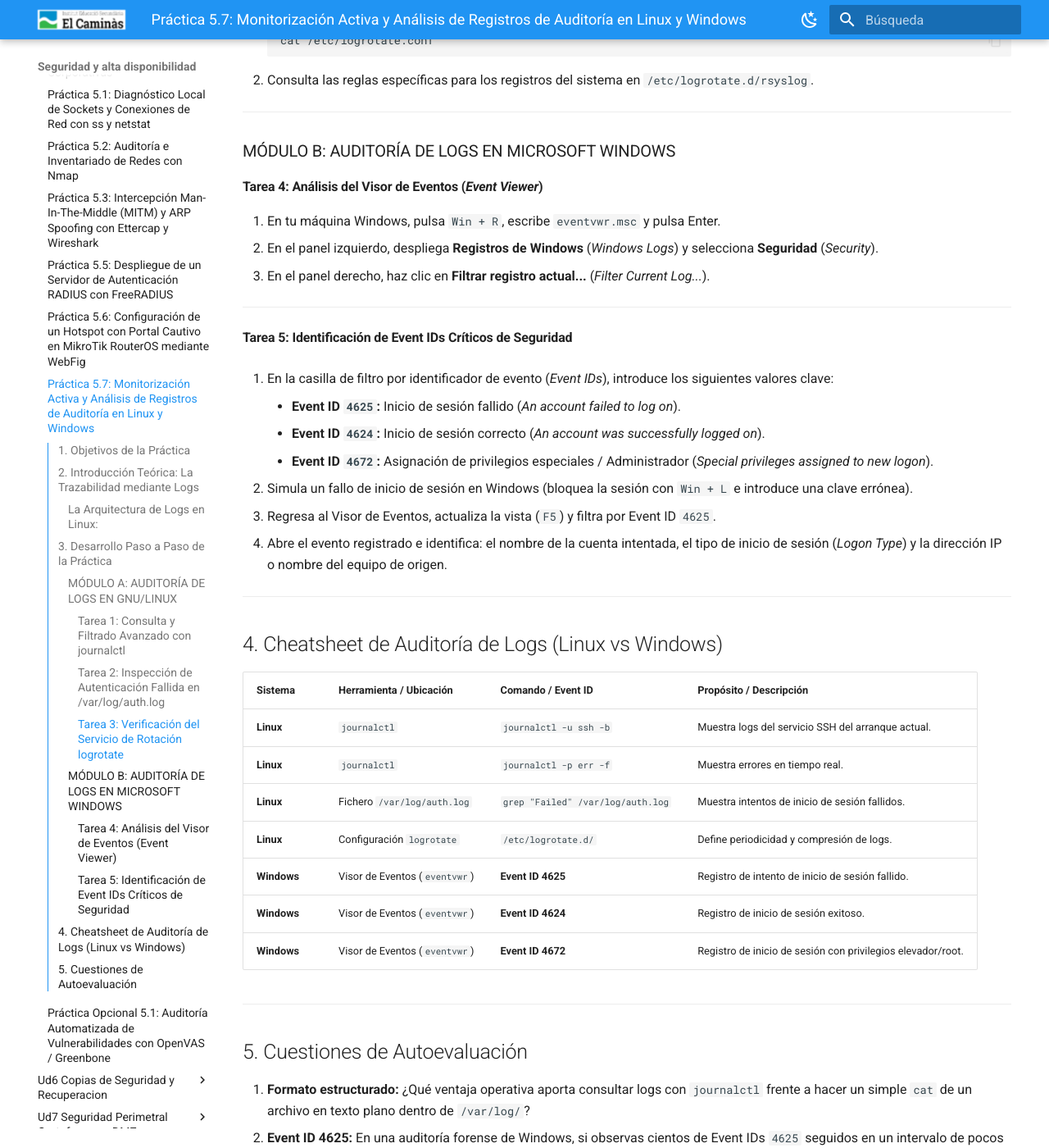
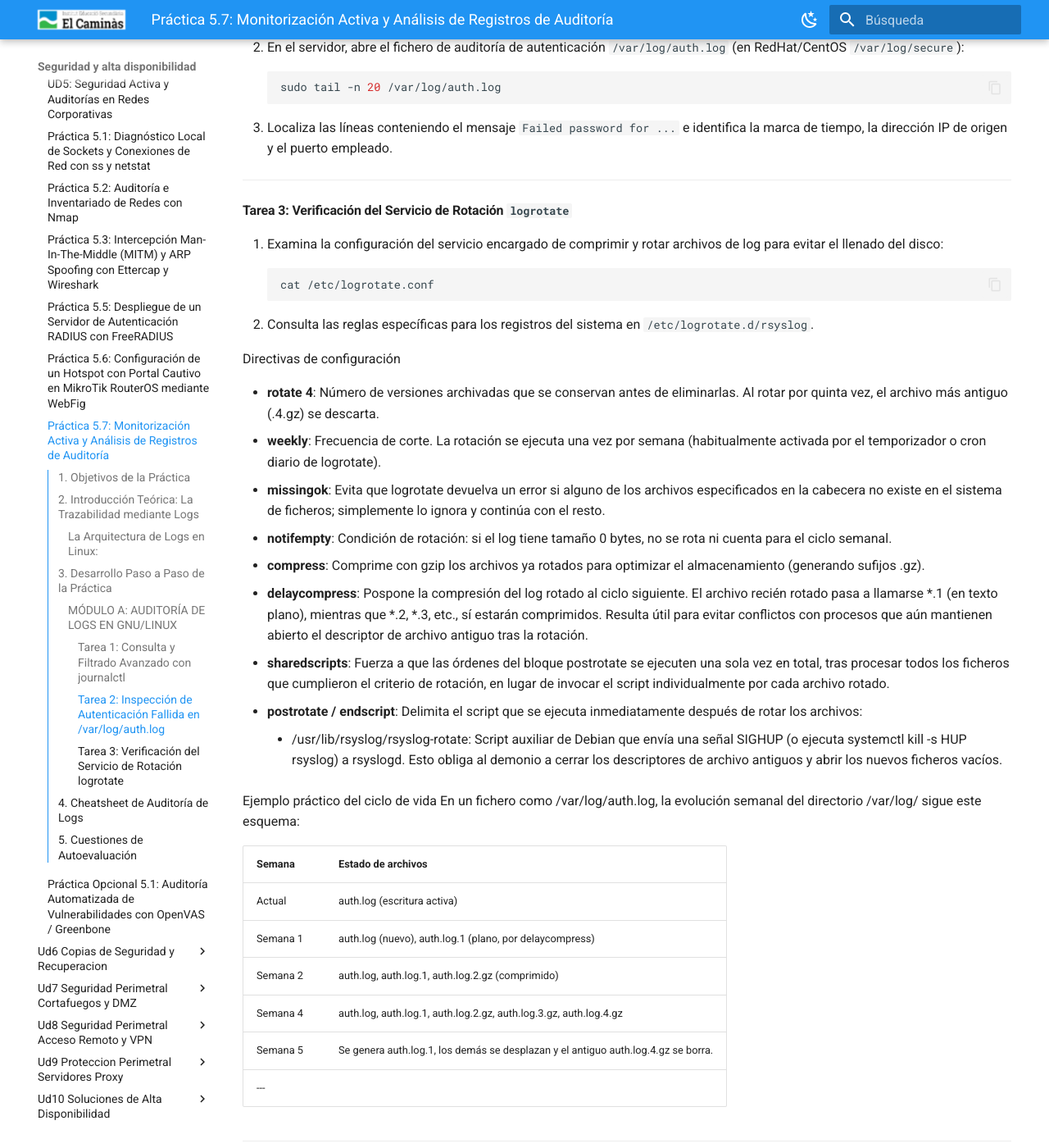
Before and after one commit to jmunozji/SAD, an MkDocs documentation site: the page built from docs/Ud5 Seguridad Activa y Auditorias/P5_7_monitorizacion_logs.md, in a window 1280 px wide and 1400 px high, scrolled down 2525 px. Shown: the whole window at 82% size. Built offline with MkDocs 1.6.1 and Material for MkDocs 9.7.7, drawn with Linux system fonts in a browser that asks for light colours; some of the changed text lies outside the part shown.

Commit message:
Revisada práctica P5_7

````diff
--- a/docs/Ud5 Seguridad Activa y Auditorias/P5_7_monitorizacion_logs.md
+++ b/docs/Ud5 Seguridad Activa y Auditorias/P5_7_monitorizacion_logs.md
@@ -1,9 +1,9 @@
-# Práctica 5.7: Monitorización Activa y Análisis de Registros de Auditoría en Linux y Windows
+# Práctica 5.7: Monitorización Activa y Análisis de Registros de Auditoría
 
 !!! note "Datos de la Práctica"
     * **Módulo:** Seguridad y Alta Disponibilidad (SAD - 0378)
     * **Unidad Didáctica:** UD5 - Seguridad Activa y Auditorías en Redes Corporativas
-    * **Requisitos:** Una máquina virtual Linux (Debian o Ubuntu) con `systemd-journald` y `rsyslog`, y una máquina Windows (Windows 10/11 o Windows Server) con acceso al Visor de Eventos (*Event Viewer*). Privilegios de administración (`sudo` / Administrador).
+    * **Requisitos:** Una máquina virtual Linux (Debian o Ubuntu) con `systemd-journald` y `rsyslog`. Privilegios de administración (`sudo` / Administrador).
 
 ---
 
@@ -71,6 +71,19 @@
 
 #### Tarea 2: Inspección de Autenticación Fallida en `/var/log/auth.log`
 
+En las versiones recientes de Debian (a partir de Debian 12 "Bookworm"), el paquete rsyslog ya no viene instalado por defecto. Como consecuencia, el demonio tradicional de syslog no está corriendo y los registros estándar en texto plano como /var/log/auth.log o /var/log/syslog no se generan.
+
+Debian delega ahora la gestión de registros íntegramente en el journal binario de systemd-journald.
+
+Si necesitas que /var/log/auth.log exista físicamente (por ejemplo, para herramientas legacy, parsers o integraciones específicas de monitorización como ciertos agentes SIEM o Fail2ban configurados para leer ficheros planos), basta con instalar rsyslog:
+
+```Bash
+sudo apt update && sudo apt install rsyslog
+sudo systemctl enable --now rsyslog
+```
+
+Una vez iniciado el servicio, rsyslog leerá del socket de systemd-journald y volverá a poblar /var/log/auth.log en tiempo real.
+
 1. En una segunda terminal o desde otra máquina, intenta conectar por SSH a tu equipo escribiendo una contraseña errónea dos o tres veces:
    ```bash
    ssh usuario_falso@IP_DEL_SERVIDOR
@@ -91,33 +104,33 @@
    ```
 2. Consulta las reglas específicas para los registros del sistema en `/etc/logrotate.d/rsyslog`.
 
+Directivas de configuración
+
+* **rotate 4**: Número de versiones archivadas que se conservan antes de eliminarlas. Al rotar por quinta vez, el archivo más antiguo (.4.gz) se descarta.
+* **weekly**: Frecuencia de corte. La rotación se ejecuta una vez por semana (habitualmente activada por el temporizador o cron diario de logrotate).
+* **missingok**: Evita que logrotate devuelva un error si alguno de los archivos especificados en la cabecera no existe en el sistema de ficheros; simplemente lo ignora y continúa con el resto.
+* **notifempty**: Condición de rotación: si el log tiene tamaño 0 bytes, no se rota ni cuenta para el ciclo semanal.
+* **compress**: Comprime con gzip los archivos ya rotados para optimizar el almacenamiento (generando sufijos .gz).
+* **delaycompress**: Pospone la compresión del log rotado al ciclo siguiente. El archivo recién rotado pasa a llamarse *.1 (en texto plano), mientras que *.2, *.3, etc., sí estarán comprimidos. Resulta útil para evitar conflictos con procesos que aún mantienen abierto el descriptor de archivo antiguo tras la rotación.
+* **sharedscripts**: Fuerza a que las órdenes del bloque postrotate se ejecuten una sola vez en total, tras procesar todos los ficheros que cumplieron el criterio de rotación, en lugar de invocar el script individualmente por cada archivo rotado.
+* **postrotate / endscript**: Delimita el script que se ejecuta inmediatamente después de rotar los archivos:
+    * /usr/lib/rsyslog/rsyslog-rotate: Script auxiliar de Debian que envía una señal SIGHUP (o ejecuta systemctl kill -s HUP rsyslog) a rsyslogd. Esto obliga al demonio a cerrar los descriptores de archivo antiguos y abrir los nuevos ficheros vacíos.
+
+Ejemplo práctico del ciclo de vida
+En un fichero como /var/log/auth.log, la evolución semanal del directorio /var/log/ sigue este esquema:
+
+| Semana	| Estado de archivos |
+| --- | --- |
+| Actual	| auth.log (escritura activa) |
+| Semana 1	| auth.log (nuevo), auth.log.1 (plano, por delaycompress) |
+| Semana 2	| auth.log, auth.log.1, auth.log.2.gz (comprimido) |
+| Semana 4	| auth.log, auth.log.1, auth.log.2.gz, auth.log.3.gz, auth.log.4.gz |
+| Semana 5	| Se genera auth.log.1, los demás se desplazan y el antiguo auth.log.4.gz se borra. |
 ---
-
-### MÓDULO B: AUDITORÍA DE LOGS EN MICROSOFT WINDOWS
-
-#### Tarea 4: Análisis del Visor de Eventos (*Event Viewer*)
-
-1. En tu máquina Windows, pulsa `Win + R`, escribe `eventvwr.msc` y pulsa Enter.
-2. En el panel izquierdo, despliega **Registros de Windows** (*Windows Logs*) y selecciona **Seguridad** (*Security*).
-3. En el panel derecho, haz clic en **Filtrar registro actual...** (*Filter Current Log...*).
 
 ---
 
-#### Tarea 5: Identificación de Event IDs Críticos de Seguridad
-
-1. En la casilla de filtro por identificador de evento (*Event IDs*), introduce los siguientes valores clave:
-
-    * **Event ID `4625`:** Inicio de sesión fallido (*An account failed to log on*).
-    * **Event ID `4624`:** Inicio de sesión correcto (*An account was successfully logged on*).
-    * **Event ID `4672`:** Asignación de privilegios especiales / Administrador (*Special privileges assigned to new logon*).
-
-2. Simula un fallo de inicio de sesión en Windows (bloquea la sesión con `Win + L` e introduce una clave errónea).
-3. Regresa al Visor de Eventos, actualiza la vista (`F5`) y filtra por Event ID `4625`.
-4. Abre el evento registrado e identifica: el nombre de la cuenta intentada, el tipo de inicio de sesión (*Logon Type*) y la dirección IP o nombre del equipo de origen.
-
----
-
-## 4. Cheatsheet de Auditoría de Logs (Linux vs Windows)
+## 4. Cheatsheet de Auditoría de Logs
 
 | Sistema | Herramienta / Ubicación | Comando / Event ID | Propósito / Descripción |
 | :--- | :--- | :--- | :--- |
@@ -125,15 +138,11 @@
 | **Linux** | `journalctl` | `journalctl -p err -f` | Muestra errores en tiempo real. |
 | **Linux** | Fichero `/var/log/auth.log` | `grep "Failed" /var/log/auth.log` | Muestra intentos de inicio de sesión fallidos. |
 | **Linux** | Configuración `logrotate` | `/etc/logrotate.d/` | Define periodicidad y compresión de logs. |
-| **Windows** | Visor de Eventos (`eventvwr`) | **Event ID 4625** | Registro de intento de inicio de sesión fallido. |
-| **Windows** | Visor de Eventos (`eventvwr`) | **Event ID 4624** | Registro de inicio de sesión exitoso. |
-| **Windows** | Visor de Eventos (`eventvwr`) | **Event ID 4672** | Registro de inicio de sesión con privilegios elevador/root. |
 
 ---
 
 ## 5. Cuestiones de Autoevaluación
 
 1. **Formato estructurado:** ¿Qué ventaja operativa aporta consultar logs con `journalctl` frente a hacer un simple `cat` de un archivo en texto plano dentro de `/var/log/`?
-2. **Event ID 4625:** En una auditoría forense de Windows, si observas cientos de Event IDs `4625` seguidos en un intervalo de pocos segundos, ¿qué fenómeno está sufriendo el equipo?
 3. **Riesgo de llenado de disco:** ¿Qué ocurriría en un servidor de producción si el servicio `logrotate` dejase de funcionar y un servicio comenzara a generar gigabytes de logs de error?
 4. **Centralización (SIEM):** ¿Por qué en un entorno corporativo es crítico reenviar los logs a un servidor remoto (ej. `rsyslog` central o un SIEM) en lugar de almacenarlos únicamente en el disco local del equipo auditado?
````
